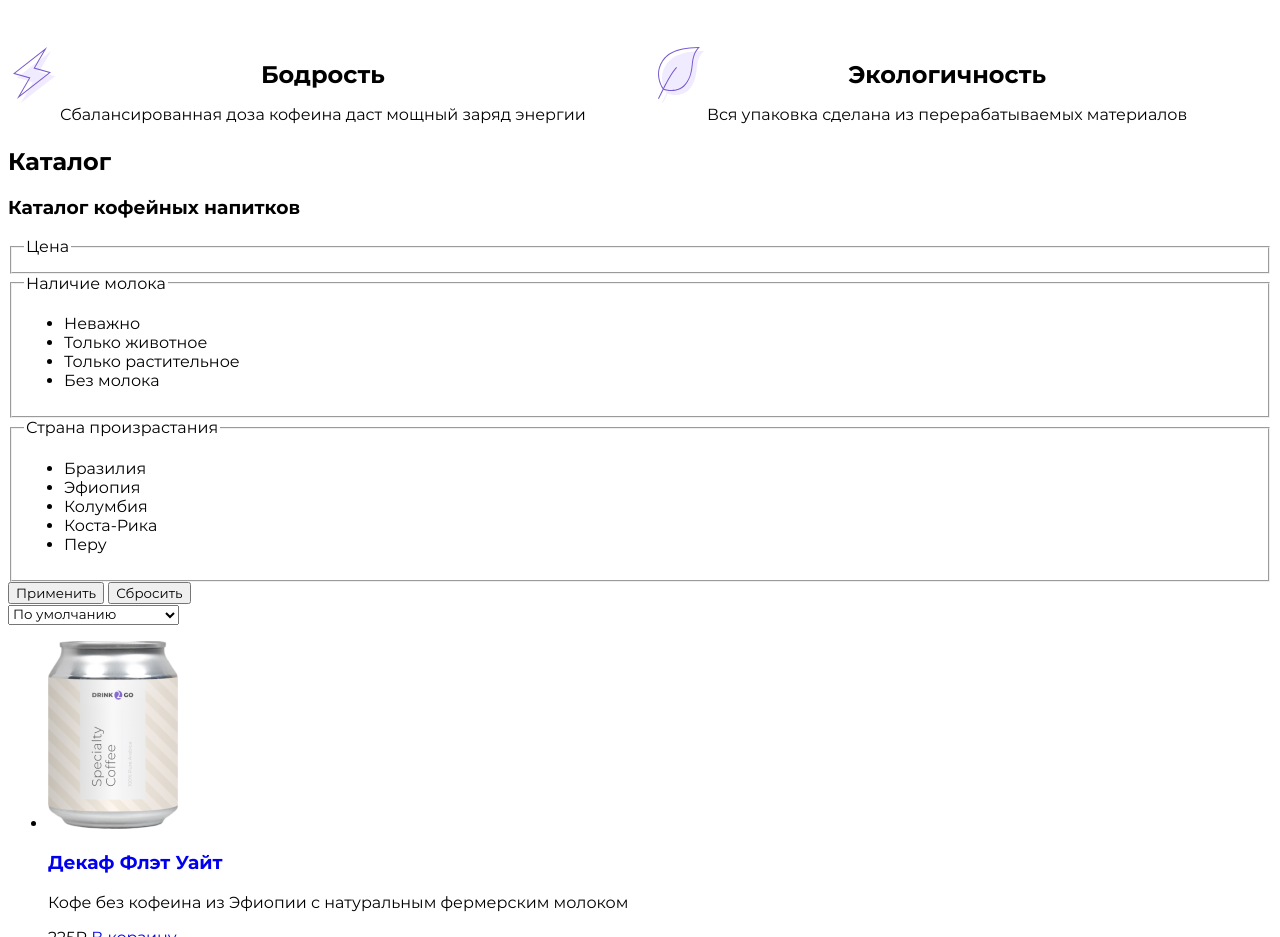
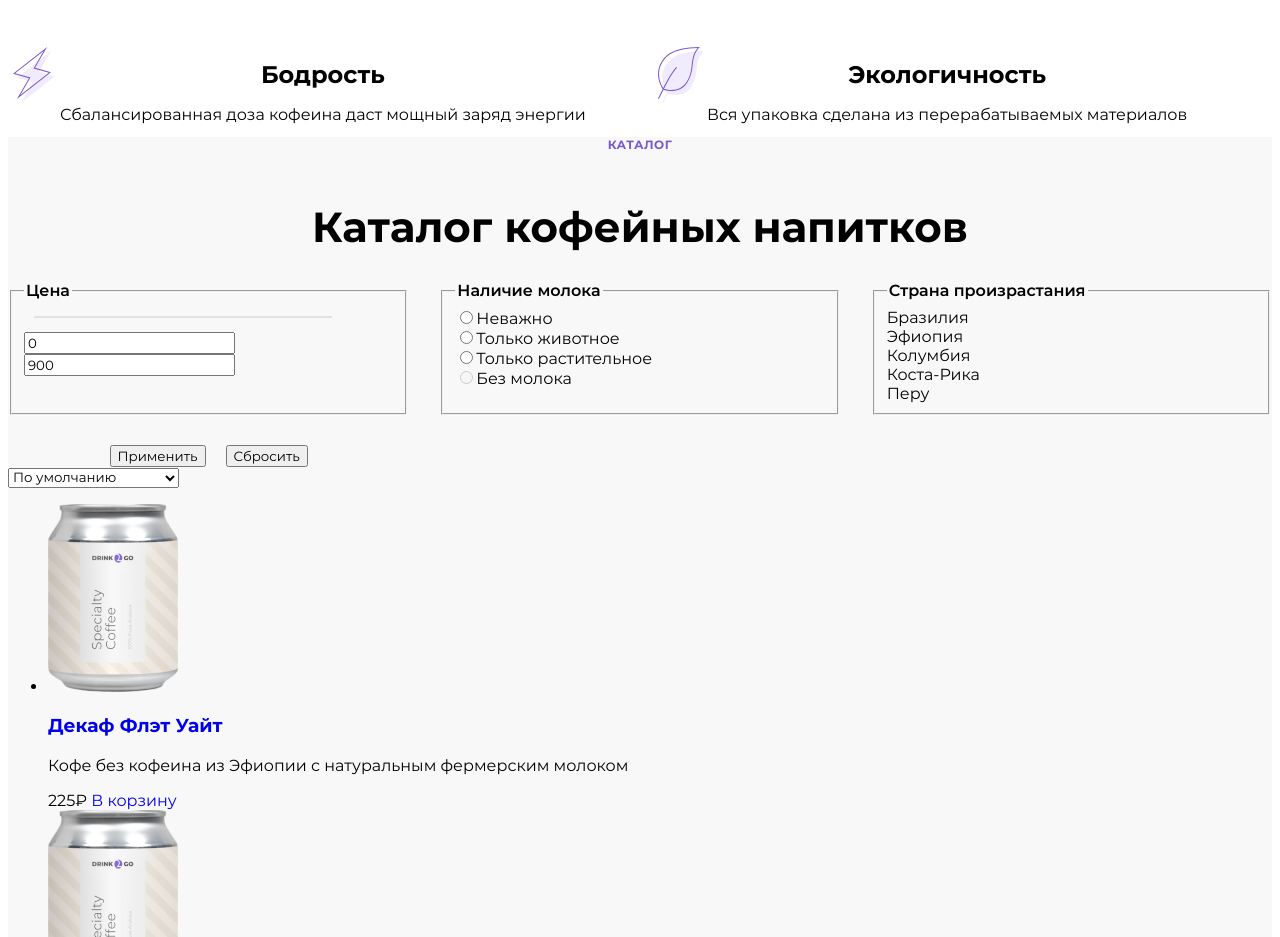
Before and after one commit to Nastya880/Drink2Go, a website: page source/index.html in a window 1280 px wide. Shown: the part 1040-1977 px from the top of the page. Drawn offline with nearby package versions, Linux system fonts and the light colour scheme; files that its build step writes are made by us from their sources.

Commit message:
some changes - div filter

```diff
--- a/source/index.html
+++ b/source/index.html
@@ -202,54 +202,61 @@
             <h2 class="catalog__title">Каталог</h2>
             <h3 class="catalog__heading">Каталог кофейных напитков</h3>
 
+            <div class="catalog-wrapper">
                 <div class="catalog-filter">
                     <h2 class="visually-hidden">Фильтр для посика товаров</h2>
                     <form class="catalog-filter__form" method="post" action="https://echo.htmlacademy.ru">
                         <fieldset class="catalog-filter__price">
                             <legend class="catalog-filter__title">Цена</legend>
-                        <div class="catalog-filter__price-range"></div>
+                            <div class="catalog-filter__price-range">
 
-                        <!-- <div class="catalog-filter-container">
-							<div class="catalog-filter-price">
-								<div class="catalog-filter-price-range" style="left: 50px; right: 50px;">
-									<button class="range-toggle toggle-min" type="button">
-										<span class="visually-hidden">Изменить минимальную цену</span>
-									</button>
-									<button class="range-toggle toggle-max" type="button">
-										<span class="visually-hidden">Изменить максимальную цену</span>
-									</button>
+                                <div class="catalog-filter__range-container">
+                                    <div class="catalog-filter__range-scale">
+                                        <div class="catalog-filter__range-bar"></div>
+                                    </div>
+
+                                    <div class="catalog-filter__range-togglers">
+                                        <div class="catalog-filter__range-toggler catalog-filter__range-toggler--min"></div>
+                                        <div class="catalog-filter__range-toggler catalog-filter__range-toggler--max"></div>
                                     </div>
                                 </div>
 
-							<div class="price-label-container">
-								<label class="catalog-filter-label">
-									от <input class="catalog-filter-input" type="number" name="minimum-price" value="50">₽
+                            </div>
+
+                            <div class="catalog-filter__price-controls">
+                                <label class="catalog-filter__price-label">
+                                    <input class="catalog-filter__price-input catalog-filter__price-input--min" type="text" min="0" max="900" placeholder="0" type="number" value="0">
                                 </label>
-								<label class="catalog-filter-label">
-									до <input class="catalog-filter-input" type="number" name="maximum-price" value="1500">₽
+
+                                <label class="catalog-filter__price-label">
+                                    <input class="catalog-filter__price-input catalog-filter__price-input--max" type="text" min="0" max="900" placeholder="900" type="number" value="900">
                                 </label>
                             </div>
-						</div> -->
                         </fieldset>
 
                         <fieldset class="catalog-filter__milk">
                             <legend class="catalog-filter__title catalog-filter__title--milk">Наличие молока</legend>
                             <ul class="catalog-filter__list catalog-filter__milk">
                                 <li class="catalog-filter__item">
-                                <input class="catalog-filter__milk-input visually-hidden" id="not-matter-milk" type="radio" value="not-matter-milk">
-                                <label class="catalog-filter__milk-label" for="not-matter-milk">Неважно</label>
+                                    <!-- for="not-matter-milk" -->
+                                    <label class="catalog-filter__milk-label">
+                                        <input class="catalog-filter__milk-input" name="milk" type="radio" value="not-matter-milk">Неважно
+                                    </label>
                                 </li>
                                 <li class="catalog-filter__item">
-                                <input class="catalog-filter__milk-input visually-hidden" id="" type="radio">
-                                <label class="catalog-filter__milk-label" for="">Только животное</label>
+                                    <label class="catalog-filter__milk-label">
+                                        <input class="catalog-filter__milk-input" name="milk" type="radio" value="animal-milk">Только животное
+                                    </label>
                                 </li>
                                 <li class="catalog-filter__item">
-                                <input class="catalog-filter__milk-input visually-hidden" id="vegetable-milk" type="radio" value="vegetable">
-                                <label class="catalog-filter__milk-label" for="vegetable-milk">Только растительное</label>
+                                    <label class="catalog-filter__milk-label">
+                                        <input class="catalog-filter__milk-input" id="vegetable-milk" type="radio" value="vegetable" name="milk">Только растительное
+                                    </label>
                                 </li>
                                 <li class="catalog-filter__item">
-                                <input class="catalog-filter__milk-input visually-hidden" id="without-milk" type="radio" value="without-milk">
-                                <label class="catalog-filter__milk-label" for="without-milk">Без молока</label>
+                                    <label class="catalog-filter__milk-label">
+                                        <input class="catalog-filter__milk-input" type="radio" value="without-milk" name="milk" disabled>Без молока
+                                    </label>
                                 </li>
                             </ul>
                         </fieldset>
@@ -257,34 +264,40 @@
                         <fieldset class="catalog-filter__country">
                             <legend class="catalog-filter__title catalog-filter__title--country">Страна произрастания</legend>
                             <ul class="catalog-filter__list catalog-filter__country">
-                            <li class="catalog-filter__item">
-                                <input class="catalog-filter__country-input visually-hidden" id="brazil" type="checkbox" value="brazil">
-                                <label class="catalog-filter__country-label" for="brazil">Бразилия</label>
+                                <li class="catalog-filter__item  catalog-filter__item-country">
+                                    <label class="catalog-filter__country-label">Бразилия
+                                        <input class="catalog-filter__country-input visually-hidden" type="checkbox" value="brazil" name="country">
+                                    </label>
                                 </li>
                                 <li class="catalog-filter__item">
-                                <input class="catalog-filter__country-input visually-hidden" id="ethiopia" type="checkbox" value="ethiopia">
-                                <label class="catalog-filter__country-label" for="ethiopia">Эфиопия</label>
+                                    <label class="catalog-filter__country-label">Эфиопия
+                                        <input class="catalog-filter__country-input visually-hidden" type="checkbox" value="ethiopia" name="country">
+                                    </label>
                                 </li>
                                 <li class="catalog-filter__item">
-                                <input class="catalog-filter__country-input visually-hidden" id="colombia" type="checkbox" value="colombia">
-                                <label class="catalog-filter__country-label" for="colombia">Колумбия</label>
+                                    <label class="catalog-filter__country-label">Колумбия
+                                        <input class="catalog-filter__country-input visually-hidden" type="checkbox" value="colombia" name="country">
+                                    </label>
                                 </li>
                                 <li class="catalog-filter__item">
-                                <input class="catalog-filter__country-input visually-hidden" id="costa-rica" type="checkbox" value="costa-rica">
-                                <label class="catalog-filter__country-label" for="costa-rica">Коста-Рика</label>
+                                    <label class="catalog-filter__country-label">Коста-Рика
+                                        <input class="catalog-filter__country-input visually-hidden" type="checkbox" value="costa-rica" name="country">
+                                    </label>
                                 </li>
                                 <li class="catalog-filter__item">
-                                <input class="catalog-filter__country-input visually-hidden" id="peru" type="checkbox" value="peru">
-                                <label class="catalog-filter__country-label" for="peru">Перу</label>
+                                    <label class="catalog-filter__country-label">Перу
+                                        <input class="catalog-filter__country-input visually-hidden" type="checkbox" value="peru" name="country">
+                                    </label>
                                 </li>
                             </ul>
                         </fieldset>
 
                         <div class="catalog-filter__button-wrapper">
                             <button class="catalog-filter__button" type="submit">Применить</button>
-                        <button class="catalog-filter__button catalog-filter__button--white" type="reset">Сбросить</button>
+                            <button class="catalog-filter__button catalog-filter__button--reset" type="reset">Сбросить</button>
                         </div>
                     </form>
+                </div>
             </div>
 
             <div class="catalog-sorting">
--- /dev/null
+++ b/source/sass/blocks/catalog-filter-country.scss
@@ -0,0 +1,3 @@
+.catalog-filter__country-label {
+    position: relative;
+}
--- /dev/null
+++ b/source/sass/blocks/catalog-filter-milk.scss
@@ -0,0 +1,5 @@
+.catalog-filter__milk-label {
+    position: relative;
+}
+
+// .catalog-filter__milk-input {}
--- /dev/null
+++ b/source/sass/blocks/catalog-filter-price.scss
@@ -0,0 +1,21 @@
+.catalog-filter__price-range {
+    position: relative;
+    width: 318px;
+    height: 24px;
+}
+
+.catalog-filter__range-container {
+    position: relative;
+    border-radius: 4px;
+    padding: 8px 10px;
+}
+
+.catalog-filter__range-scale {
+    height: 2px;
+    background-color: $color-light-grey;
+}
+
+.catalog-filter__range-bar {
+    position: absolute;
+    top: 30px;
+}
--- /dev/null
+++ b/source/sass/blocks/catalog-filter.scss
@@ -0,0 +1,37 @@
+.catalog-filter__title {
+    font-size: 16px;
+    font-weight: 600;
+    line-height: 24px;
+}
+
+.catalog-filter__form {
+    @media (min-width: $breakpoint-medium) {
+        display: grid;
+        grid-template-columns: repeat(3, 1fr);
+        gap: 30px;
+    }
+
+    @media (min-width: $breakpoint-large) {
+        display: flex;
+        flex-direction: column;
+    }
+}
+
+.catalog-filter__list {
+    margin: 0;
+    padding: 0;
+    list-style: none;
+}
+
+.catalog-filter__item {
+    margin: 0;
+}
+
+.catalog-filter__button-wrapper {
+    @media (min-width: $breakpoint-medium) {
+        display: grid;
+        grid-template-columns: repeat(2, auto);
+        gap: 20px;
+        justify-content: center;
+    }
+}
--- /dev/null
+++ b/source/sass/blocks/catalog.scss
@@ -0,0 +1,42 @@
+.catalog {
+    background-color: $color-lightest-grey;
+}
+
+.catalog__title {
+    color: $color-base-primary;
+    font-size: 12px;
+    font-weight: 700;
+    line-height: 16px; /* 133.333% */
+    letter-spacing: 0.48px;
+    text-transform: uppercase;
+
+    text-align: center;
+}
+
+.catalog__heading {
+    text-align: center;
+    font-size: 24px;
+    font-weight: 700;
+    line-height: 36px; /* 152.381% */
+    margin-bottom: 20px;
+
+    @media (min-width: $breakpoint-medium)  {
+        font-size: 42px;
+        line-height: 64px;
+    }
+    @media (min-width: $breakpoint-large)  {
+        font-size: 42px;
+        line-height: 64px;
+    }
+}
+
+.catalog__wrapper {
+    @media (min-width: $breakpoint-large) {
+        max-width: 1360px;
+        margin-right: auto;
+        margin-left: auto;
+        display: grid;
+        grid-template-columns: 358px 1fr;
+        gap: 30px;
+    }
+}
--- a/source/sass/style.scss
+++ b/source/sass/style.scss
@@ -11,3 +11,9 @@
 @import "blocks/page-header-logo";
 @import "blocks/slider";
 @import "blocks/advantages";
+
+@import "blocks/catalog";
+@import "blocks/catalog-filter";
+@import "blocks/catalog-filter-country";
+@import "blocks/catalog-filter-milk";
+@import "blocks/catalog-filter-price";
```
Lines whose indentation alone changed are shown as unchanged.
